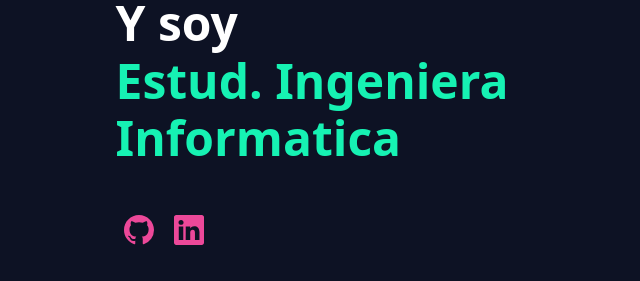
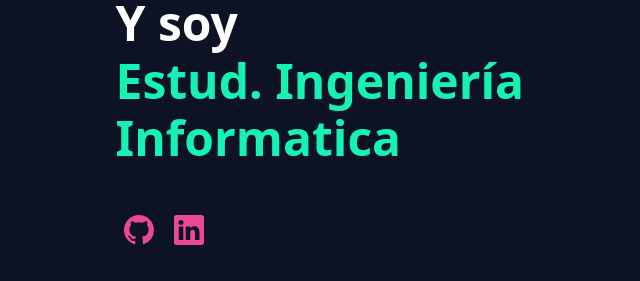
Before and after one commit to EAnselmi060/CV-Ednoweri-Anselmi, a plain HTML site: page index.html in a window 1280 px wide. Shown: the part 325-606 px from the top of the page, 7-647 px from the left. Drawn offline with nearby package versions, Linux system fonts and the light colour scheme.

Commit message:
Update index.html

```diff
--- a/index.html
+++ b/index.html
@@ -65,7 +65,7 @@
                     <br>Mi nombre es <br><span class="text-pink-500">Ednoweri Anselmi</span>,
                     <br>
                     Y soy <br>
-                    <span class="text-cian-500">Estud. Ingeniera Informatica</span>
+                    <span class="text-cian-500">Estud. Ingeniería Informatica</span>
                   </h1>
                   <p class="intro-subtitle"></p>
                 </div>
```
